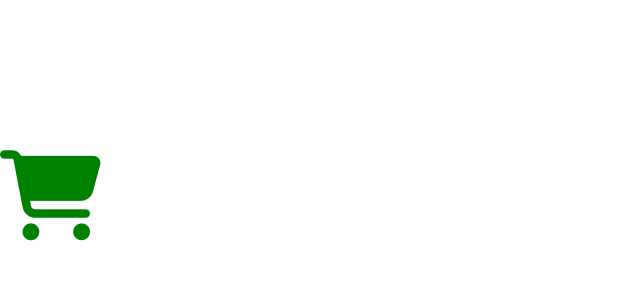
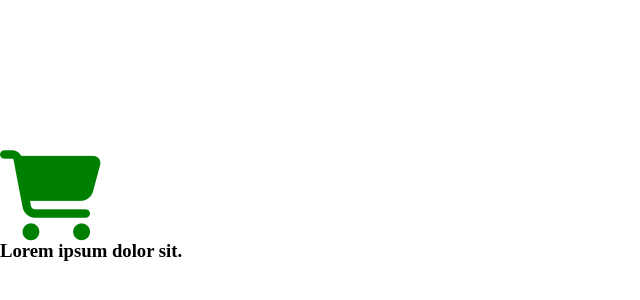
Before and after one commit to KostyaUA/FrontEND, a plain HTML site: page index.html in a window 1280 px wide. Shown: the part 2954-3254 px from the top of the page, without its empty margins (0-640 px from the left). Drawn offline with Linux system fonts and the light colour scheme.

Commit message:
last header

```diff
--- a/index.html
+++ b/index.html
@@ -91,6 +91,9 @@
 <i class="fa-solid fa-cart-shopping" style="font-size: 90px;color: green"></i>
 </body>
 <section>
+    <h3>
+        Lorem ipsum dolor sit.
+    </h3>
 
 </section>
 </html>
```
